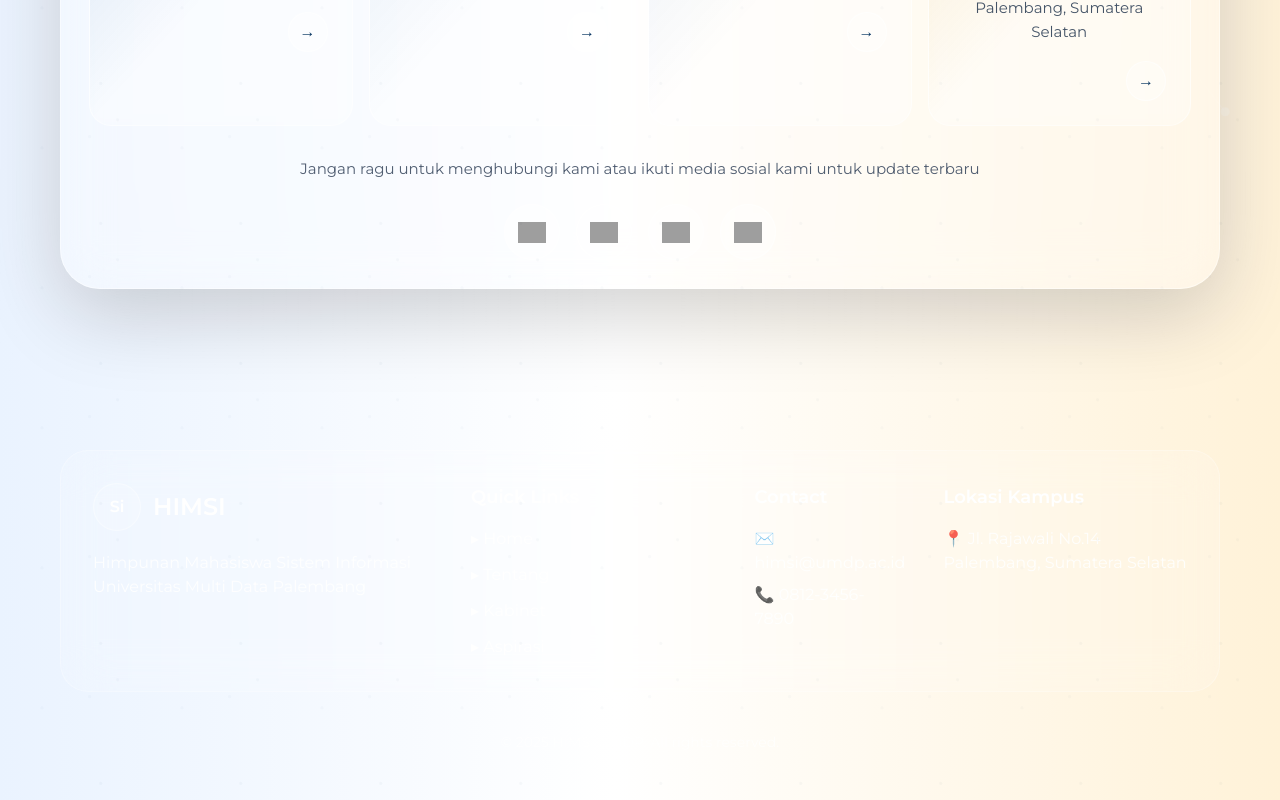
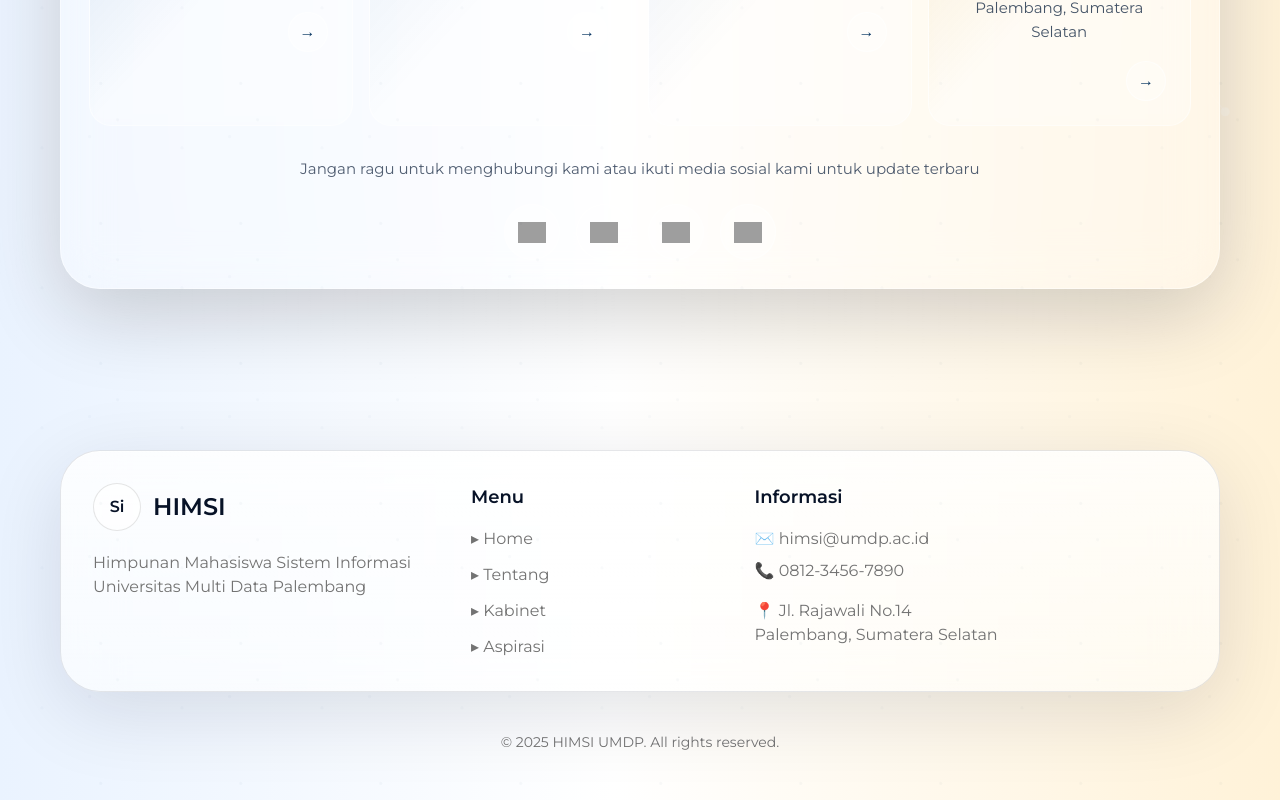
Before and after one commit to FaizZzhue/HIMSIUMDP, a Next.js app: page / in a window 1280 px wide. Shown: the part 4573-5373 px from the top of the page. Built offline with nearby package versions, Linux system fonts and the light colour scheme; grey boxes are pictures that could not be loaded.

Commit message:
feat : created route about

```diff
--- /dev/null
+++ b/app/about/page.tsx
@@ -0,0 +1,15 @@
+import AboutHeroSection from "@/components/features/about/About-Hero-Section";
+import Footer from "@/components/common/Footer";
+import Navbar from "@/components/common/Navbar";
+
+export default function AboutPage() {
+  return (
+    <>
+      <Navbar />
+      <main>
+        <AboutHeroSection />
+      </main>
+      <Footer />
+    </>
+  );
+}
--- a/app/globals.css
+++ b/app/globals.css
@@ -141,19 +141,81 @@
   }
 
   .glass-effect {
-    background-color: rgba(255, 255, 255, 0.1);
-    /* backdrop-filter: blur(40px); */
-    border: 1px solid rgba(255, 255, 255, 0.15);
+    background: linear-gradient(
+        180deg,
+        rgba(255,255,255,0.82) 0%,
+        rgba(255,255,255,0.62) 100%
+      );
+    border: 1px solid rgba(7, 18, 39, 0.10);
     border-radius: 40px;
-    box-shadow: 0 20px 80px rgba(0, 0, 0, 0.35);
+
+    box-shadow:
+      0 18px 70px rgba(7, 18, 39, 0.12),
+      inset 0 1px 0 rgba(255,255,255,0.65);
+
+    backdrop-filter: blur(28px) saturate(120%);
+    -webkit-backdrop-filter: blur(28px) saturate(120%);
   }
 
   .glass-effect-sm {
-    background-color: rgba(255, 255, 255, 0.1);
-    /* backdrop-filter: blur(30px); */
-    border: 1px solid rgba(255, 255, 255, 0.15);
+    background: linear-gradient(
+        180deg,
+        rgba(255,255,255,0.80) 0%,
+        rgba(255,255,255,0.58) 100%
+      );
+    border: 1px solid rgba(7, 18, 39, 0.10);
     border-radius: 24px;
-    box-shadow: 0 10px 40px rgba(0, 0, 0, 0.25);
+    box-shadow:
+      0 10px 36px rgba(7, 18, 39, 0.10),
+      inset 0 1px 0 rgba(255,255,255,0.65);
+    backdrop-filter: blur(22px) saturate(120%);
+    -webkit-backdrop-filter: blur(22px) saturate(120%);
+  }
+
+  .glass-card {
+    background: linear-gradient(
+        180deg,
+        rgba(255,255,255,0.82) 0%,
+        rgba(255,255,255,0.60) 100%
+      );
+    border: 1px solid rgba(7, 18, 39, 0.10);
+    border-radius: 40px;
+    box-shadow:
+      0 20px 80px rgba(7, 18, 39, 0.12),
+      inset 0 1px 0 rgba(255,255,255,0.65);
+    backdrop-filter: blur(28px) saturate(120%);
+    -webkit-backdrop-filter: blur(28px) saturate(120%);
+  }
+
+  .dark .glass-effect,
+  .dark .glass-card {
+    background: linear-gradient(
+        180deg,
+        rgba(255,255,255,0.12) 0%,
+        rgba(255,255,255,0.06) 100%
+      );
+    border: 1px solid rgba(255,255,255,0.16);
+    box-shadow:
+      0 22px 80px rgba(0,0,0,0.45),
+      inset 0 1px 0 rgba(255,255,255,0.10);
+
+    backdrop-filter: blur(34px) saturate(130%);
+    -webkit-backdrop-filter: blur(34px) saturate(130%);
+  }
+
+  .dark .glass-effect-sm {
+    background: linear-gradient(
+        180deg,
+        rgba(255,255,255,0.12) 0%,
+        rgba(255,255,255,0.06) 100%
+      );
+    border: 1px solid rgba(255,255,255,0.16);
+    box-shadow:
+      0 12px 40px rgba(0,0,0,0.35),
+      inset 0 1px 0 rgba(255,255,255,0.10);
+
+    backdrop-filter: blur(26px) saturate(130%);
+    -webkit-backdrop-filter: blur(26px) saturate(130%);
   }
 
   .btn-primary {
@@ -200,14 +262,6 @@
   .btn-primary-sm:focus-visible {
     outline: 2px solid rgba(147, 197, 253, 0.5);
     outline-offset: 2px;
-  }
-
-  .glass-card {
-    background-color: rgba(255, 255, 255, 0.1);
-    /*backdrop-filter: blur(40px);
-    */border: 1px solid rgba(255, 255, 255, 0.15);
-    border-radius: 40px;
-    box-shadow: 0 20px 80px rgba(0, 0, 0, 0.35);
   }
 
   .bg-himsi-gradient {
--- a/components/common/Footer.tsx
+++ b/components/common/Footer.tsx
@@ -1,6 +1,5 @@
 "use client";
 
-import Image from "next/image";
 import Link from "next/link";
 
 const quickLinks = [
@@ -13,71 +12,29 @@ const quickLinks = [
 export default function FooterHimsi() {
   return (
     <footer className="relative w-full overflow-hidden">
-
-      <div className="relative">
-        {/* <div
-          aria-hidden
-          className="absolute inset-0"
-          style={{
-            // background: `
-            //   radial-gradient(900px 520px at 18% 55%, rgba(36,100,168,0.55), transparent 65%),
-            //   radial-gradient(900px 520px at 82% 45%, rgba(211,163,45,0.55), transparent 70%),
-            //   linear-gradient(
-            //     90deg,
-            //     rgba(10,28,56,0.95) 0%,
-            //     rgba(20,40,80,0.65) 40%,
-            //     rgba(243,179,58,0.35) 100%
-            //   )
-            // `,
-                background: `
-                    linear-gradient(180deg, #071227 0%, #071227 100%),
-                    radial-gradient(900px 520px at 18% 55%, rgba(36,100,168,0.55), transparent 65%),
-                    radial-gradient(900px 520px at 82% 45%, rgba(211,163,45,0.55), transparent 70%),
-                    linear-gradient(
-                        90deg,
-                        rgba(10,28,56,0.95) 0%,
-                        rgba(20,40,80,0.65) 40%,
-                        rgba(243,179,58,0.35) 100%
-                    )
-                `,
-            }}
-        /> */}
-
-        {/* <div
-          aria-hidden
-          className="absolute inset-0 opacity-35"
-          style={{
-            backgroundImage:
-              "radial-gradient(circle at 1px 1px, rgba(255,255,255,0.35) 1px, transparent 2px)",
-            backgroundSize: "18px 18px",
-          }}
-        /> */}
-
       <div className="relative mx-auto max-w-[1240px] px-5 py-12 sm:px-7 lg:px-10">
-          <div className="rounded-[28px] border border-white/25 bg-white/14 p-6 backdrop-blur-xl sm:p-8">
+        <div className="glass-card rounded-[28px] p-6 sm:p-8 ring-1 ring-black/5 dark:ring-white/10">
           <div className="grid gap-10 lg:grid-cols-12">
-              {/* BRAND */}
             <div className="lg:col-span-4">
               <div className="flex items-center gap-3">
-                  <div className="grid h-12 w-12 place-items-center rounded-full border border-white/35 bg-white/14 text-white font-semibold">
+                <div className="grid h-12 w-12 place-items-center rounded-full border border-black/10 bg-white/60 text-foreground font-semibold dark:border-white/25 dark:bg-white/10">
                   Si
                 </div>
-                  <h3 className="text-2xl font-semibold text-white">HIMSI</h3>
+                <h3 className="text-2xl font-semibold text-foreground">HIMSI</h3>
               </div>
 
-                <p className="mt-5 text-white/85">
+              <p className="mt-5 text-muted-foreground">
                 Himpunan Mahasiswa Sistem Informasi <br />
                 Universitas Multi Data Palembang
               </p>
             </div>
 
-              {/* QUICK LINKS */}
             <div className="lg:col-span-3">
-                <h4 className="text-lg font-semibold text-white">Quick Links</h4>
-                <ul className="mt-4 space-y-3 text-white/85">
+              <h4 className="text-lg font-semibold text-foreground">Menu</h4>
+              <ul className="mt-4 space-y-3 text-muted-foreground">
                 {quickLinks.map((l) => (
                   <li key={l.href}>
-                      <Link href={l.href} className="hover:text-[#F3B33A]">
+                    <Link href={l.href} className="hover:text-[#D3A32D]">
                       ▸ {l.label}
                     </Link>
                   </li>
@@ -85,30 +42,23 @@ export default function FooterHimsi() {
               </ul>
             </div>
 
-              {/* CONTACT */}
-              <div className="lg:col-span-2 text-white/85">
-                <h4 className="text-lg font-semibold text-white">Contact</h4>
+            <div className="lg:col-span-3 text-muted-foreground">
+              <h4 className="text-lg font-semibold text-foreground">Informasi</h4>
               <p className="mt-4">✉️ himsi@umdp.ac.id</p>
               <p className="mt-2">📞 0812-3456-7890</p>
-              </div>
-
-              {/* LOKASI */}
-              <div className="lg:col-span-3 text-white/85">
-                <h4 className="text-lg font-semibold text-white">Lokasi Kampus</h4>
               <p className="mt-4">
                 📍 Jl. Rajawali No.14 <br />
                 Palembang, Sumatera Selatan
               </p>
             </div>
+
           </div>
         </div>
 
-          <div className="mt-10 text-center text-sm text-white/70">
+        <div className="mt-10 text-center text-sm text-muted-foreground">
           © {new Date().getFullYear()} HIMSI UMDP. All rights reserved.
         </div>
       </div>
-      </div>
-
     </footer>
   );
 }
--- /dev/null
+++ b/components/features/about/About-Hero-Section.tsx
@@ -0,0 +1,43 @@
+"use client";
+
+import Link from "next/link";
+
+export default function AboutHeroSection() {
+    return (
+        <section className="relative overflow-hidden">
+            <div className="bg-himsi-hero">
+                <div className="relative mx-auto max-w-[1240px] px-5 py-20 sm:px-7 lg:px-10">
+                    <div className="max-w-3xl">
+                        <p className="text-sm font-medium text-muted-foreground">
+                            Tentang HIMSI UMDP
+                        </p>
+
+                        <h1 className="mt-3 text-4xl font-semibold tracking-tight text-foreground sm:text-5xl">
+                            Kenali HIMSI lebih dekat
+                        </h1>
+
+                        <p className="mt-5 text-base leading-relaxed text-muted-foreground sm:text-[17px]">
+                            Halaman ini berisi profil HIMSI, visi & misi, struktur kepengurusan,
+                            dokumentasi kegiatan, serta identitas kabinet.
+                        </p>
+
+                        <div className="mt-8 flex flex-wrap gap-3">
+                            <Link
+                                href="#visi-misi"
+                                className="rounded-full bg-[#0A3763] px-5 py-3 text-sm font-semibold text-white shadow-sm hover:opacity-95"
+                            >
+                                Lihat Visi & Misi
+                            </Link>
+                            <Link
+                                href="#kepengurusan"
+                                className="rounded-full border border-black/10 bg-white/60 px-5 py-3 text-sm font-semibold text-foreground backdrop-blur hover:bg-white/75 dark:border-white/15 dark:bg-white/10 dark:hover:bg-white/15"
+                            >
+                                Lihat Kepengurusan
+                            </Link>
+                        </div>
+                    </div>
+                </div>
+            </div>
+        </section>
+    );
+}
```
Also changed, not shown: components/features/tentang-section.tsx (deleted, +0 -8 lines), components/features/profile-section.tsx (deleted). Lines whose indentation alone changed are shown as unchanged.
